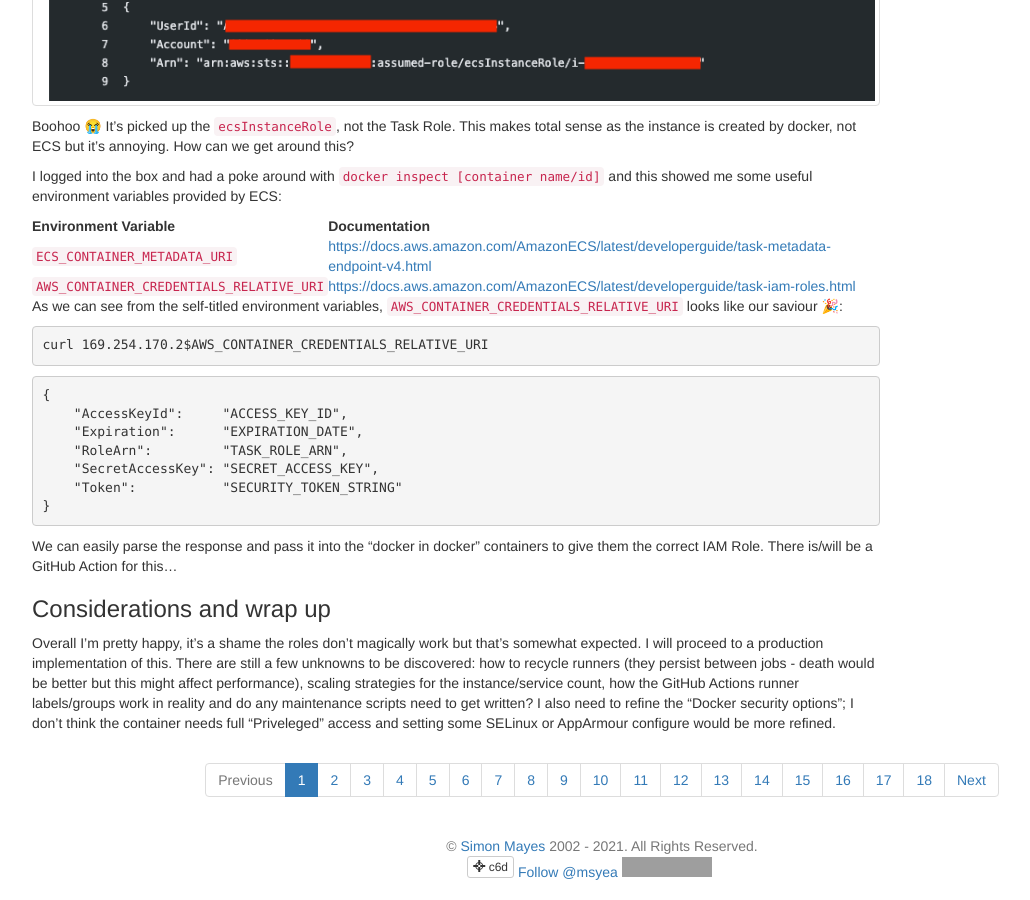
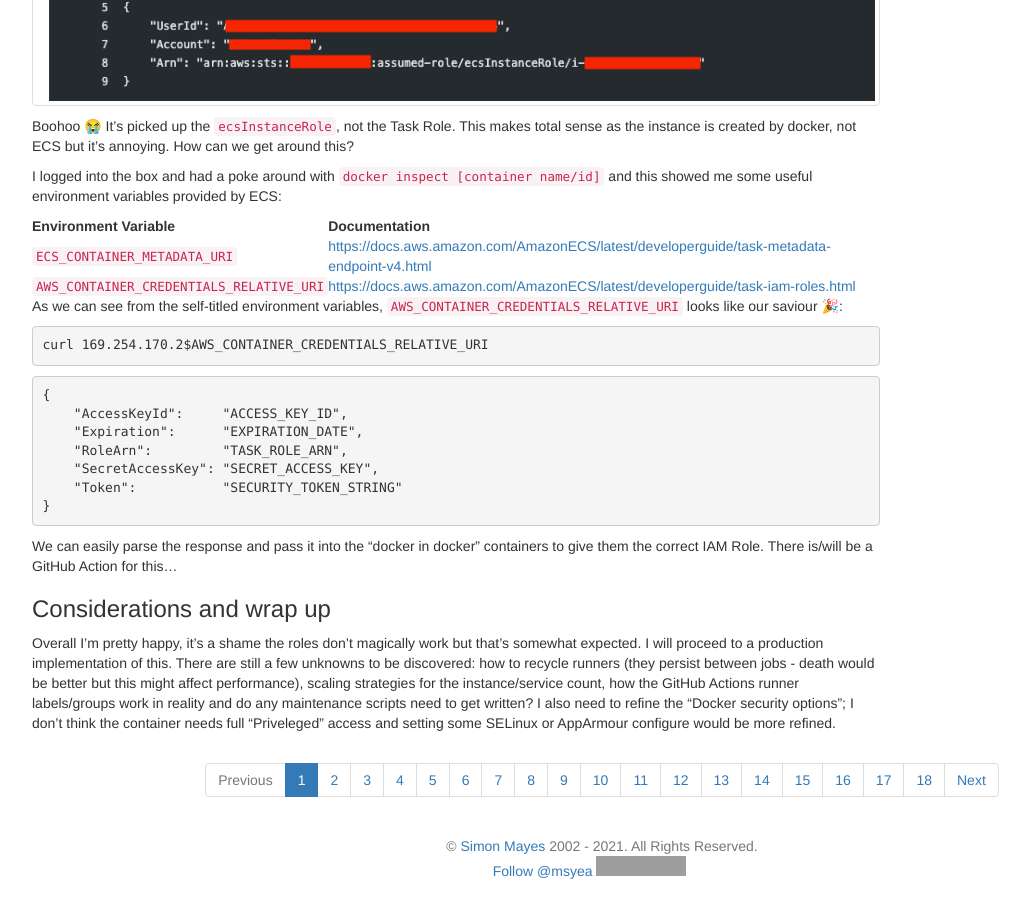
Before and after one commit to msyea/msyea.github.io, a Jekyll site: the page built from index.html, in a window 1280 px wide and 900 px high, scrolled down 3044 px. Shown: the whole window, without its empty margins (38-1068 px from the left). Built offline with Jekyll 4.4.1, drawn with Linux system fonts in a browser that asks for light colours; comment, search, counter and statistics services are not loaded; grey boxes are pictures that could not be loaded.

Commit message:
Remove c6d link

```diff
--- a/_includes/footer.html
+++ b/_includes/footer.html
@@ -1,6 +1,6 @@
 <footer itemscope itemtype="http://schema.org/WPFooter">
   <div class="container">
     <p class="text-center text-muted">&copy; <a href="{{ site.url }}">Simon Mayes</a> 2002 - {{site.time | date: '%Y' }}. All Rights Reserved.<br>
-       <a class="btn btn-default btn-xs" href="http://c6d.io"><span class="glyphicon glyphicon-screenshot"></span> c6d</a> <a href="https://twitter.com/msyea" class="twitter-follow-button" data-show-count="false">Follow @msyea</a> <iframe id="gh-follow" src="https://ghbtns.com/github-btn.html?user=msyea&type=follow"></iframe></p>
+       <!-- a class="btn btn-default btn-xs" href="http://c6d.io"><span class="glyphicon glyphicon-screenshot"></span> c6d</a --> <a href="https://twitter.com/msyea" class="twitter-follow-button" data-show-count="false">Follow @msyea</a> <iframe id="gh-follow" src="https://ghbtns.com/github-btn.html?user=msyea&type=follow"></iframe></p>
   </div>
 </footer>
```
